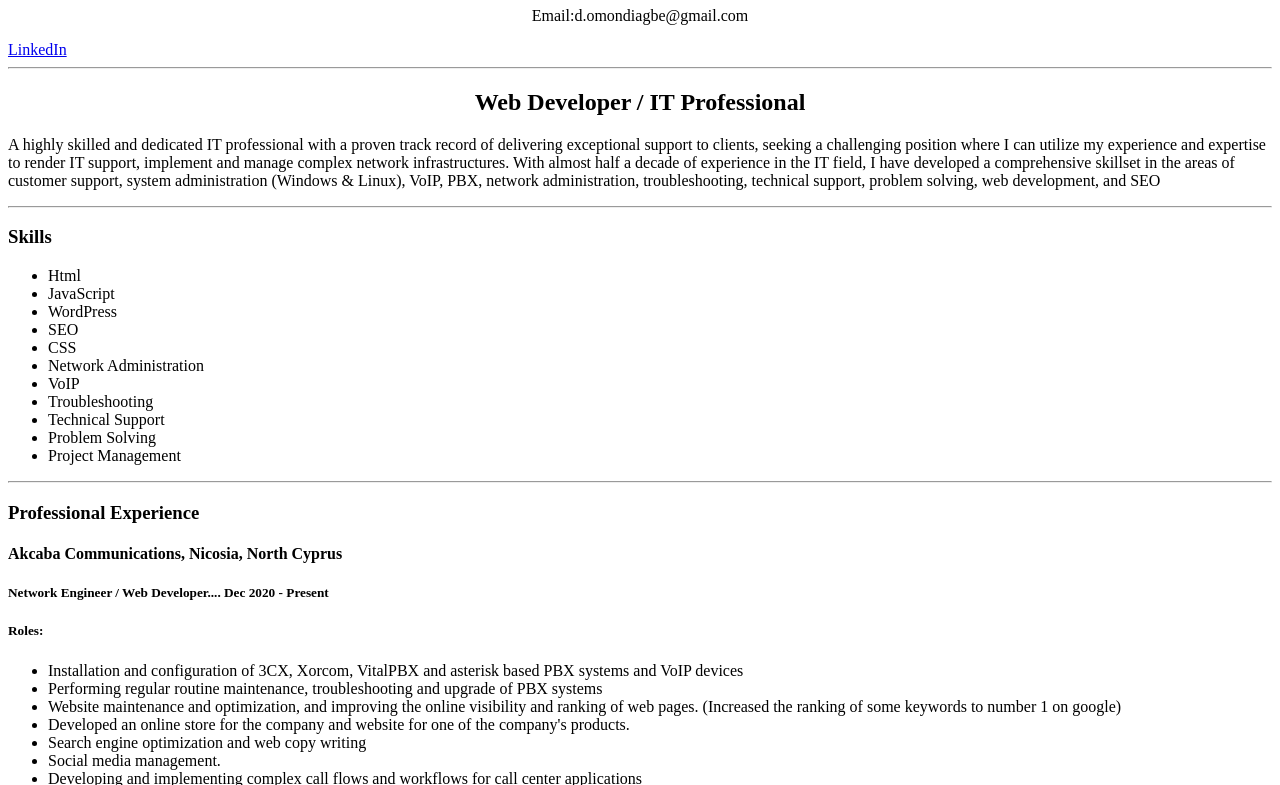
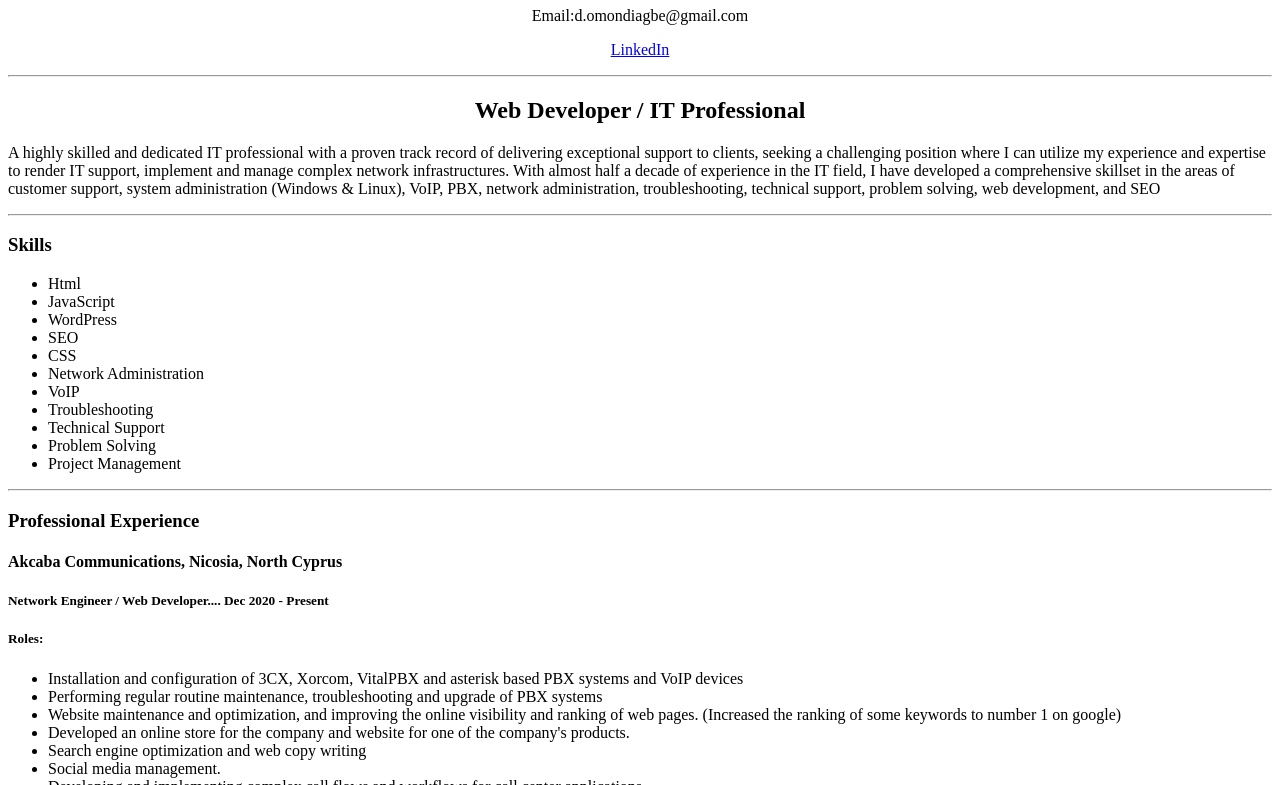
Before and after one commit to sirbecks177/resume, a plain HTML site: page index.html in a window 1280 px wide. Shown: the part 73-858 px from the top of the page. Drawn offline with Linux system fonts and the light colour scheme.

Commit message:
<p id="center"><a href="https://www.linkedin.com/in/david-a-omondiagbe-gradtieaust-981333129/" >LinkedIn</a> </p>

```diff
--- a/index.html
+++ b/index.html
@@ -15,7 +15,7 @@
 <body>
     <h1 id="center">David A. Omondiagbe</h1>
     <p id="center">Email:d.omondiagbe@gmail.com</p>
-    <a href="https://www.linkedin.com/in/david-a-omondiagbe-gradtieaust-981333129/" id="center">LinkedIn</a>
+    <p id="center"><a href="https://www.linkedin.com/in/david-a-omondiagbe-gradtieaust-981333129/" >LinkedIn</a> </p>
     <hr>
     <h2 id="center">Web Developer / IT Professional</h2>
     <p>A highly skilled and dedicated IT professional with a proven track record of delivering exceptional support to clients,
```
